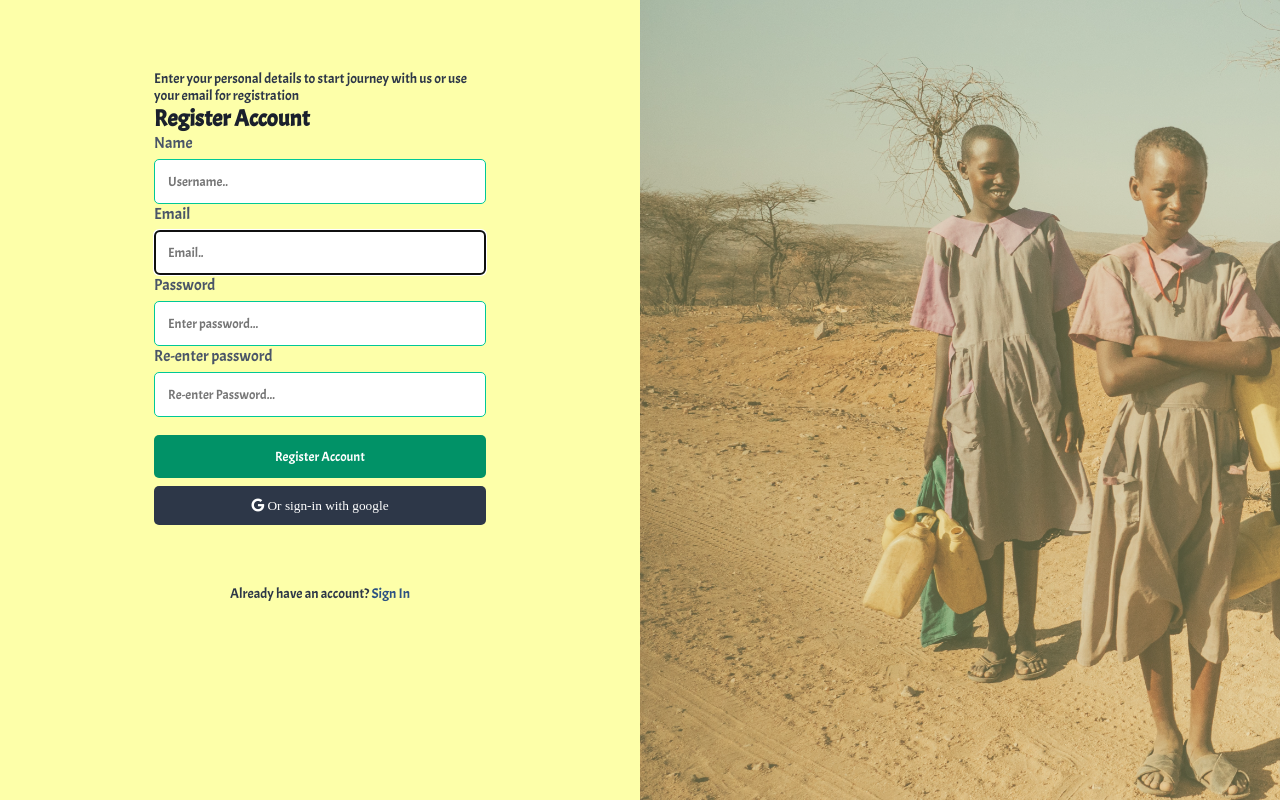
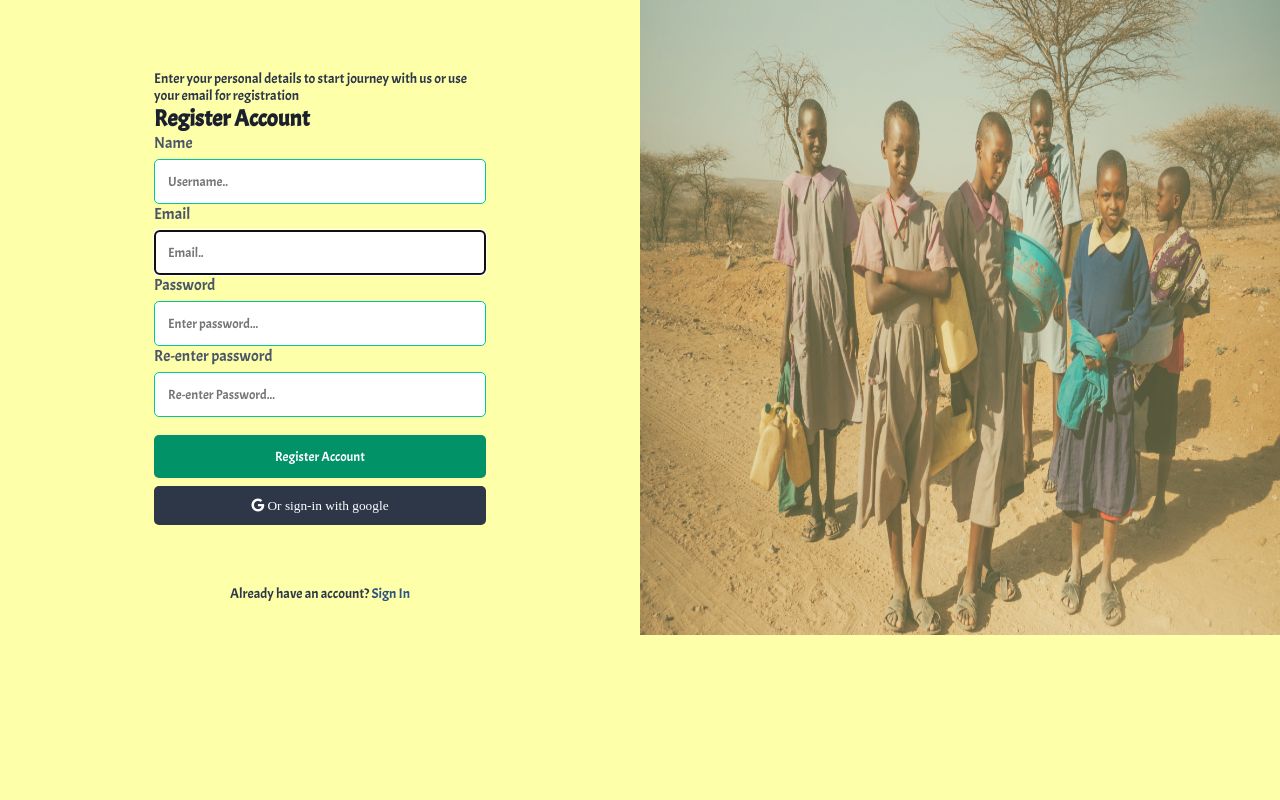
Before and after one commit to RichieOrito/HandsOnPoverty, a Django app: page /register/ in a window 1280 px wide. Run offline with Django 4.2, Linux system fonts and the light colour scheme; parts of the project's set-up code (start-up, migrations or seed data) failed here and were passed over; some libraries are stand-ins or nearby versions.

Commit message:
This resizes the background image

```diff
--- a/static/css/style.css
+++ b/static/css/style.css
@@ -6,6 +6,7 @@
     font-family: 'Acme', sans-serif;
 }
 
+/* Login */
 .box-form{
     margin: 0 auto;
     width: 100%;
@@ -28,11 +29,14 @@
     height: auto;
 }
 .box-form .left{
-    background-size: cover;
     background-repeat: no-repeat;
     background-image: url('/static/img/tucker-tangeman-9aAr_EFqYdc-unsplash.jpg');
+    /* background-image: url('/static/img/original.jpg'); */
     width: 50%;
+    background-size: 700px 635px;
+
 }
+
 .box-form .left .overlay{
     width: 100%;
     height: 100%;
@@ -155,10 +159,10 @@ a{
     height: auto;
 }
 .box-form2 .right{
-    background-size: cover;
     background-repeat: no-repeat;
     background-image: url('/static/img/tucker-tangeman-9aAr_EFqYdc-unsplash.jpg');
     width: 50%;
+    background-size: 700px 635px
 }
 .box-form2 .right .overlay{
     width: 100%;
```
